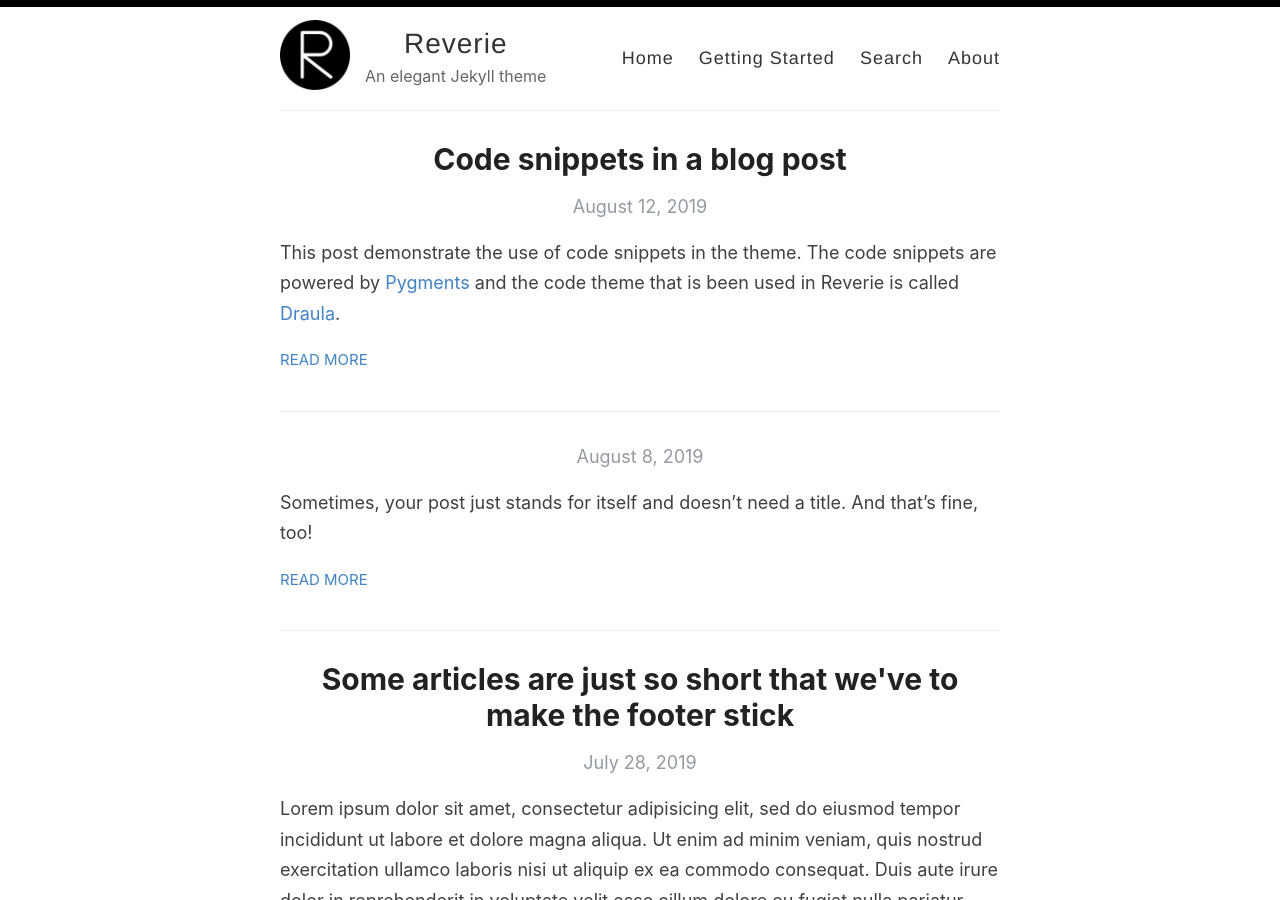
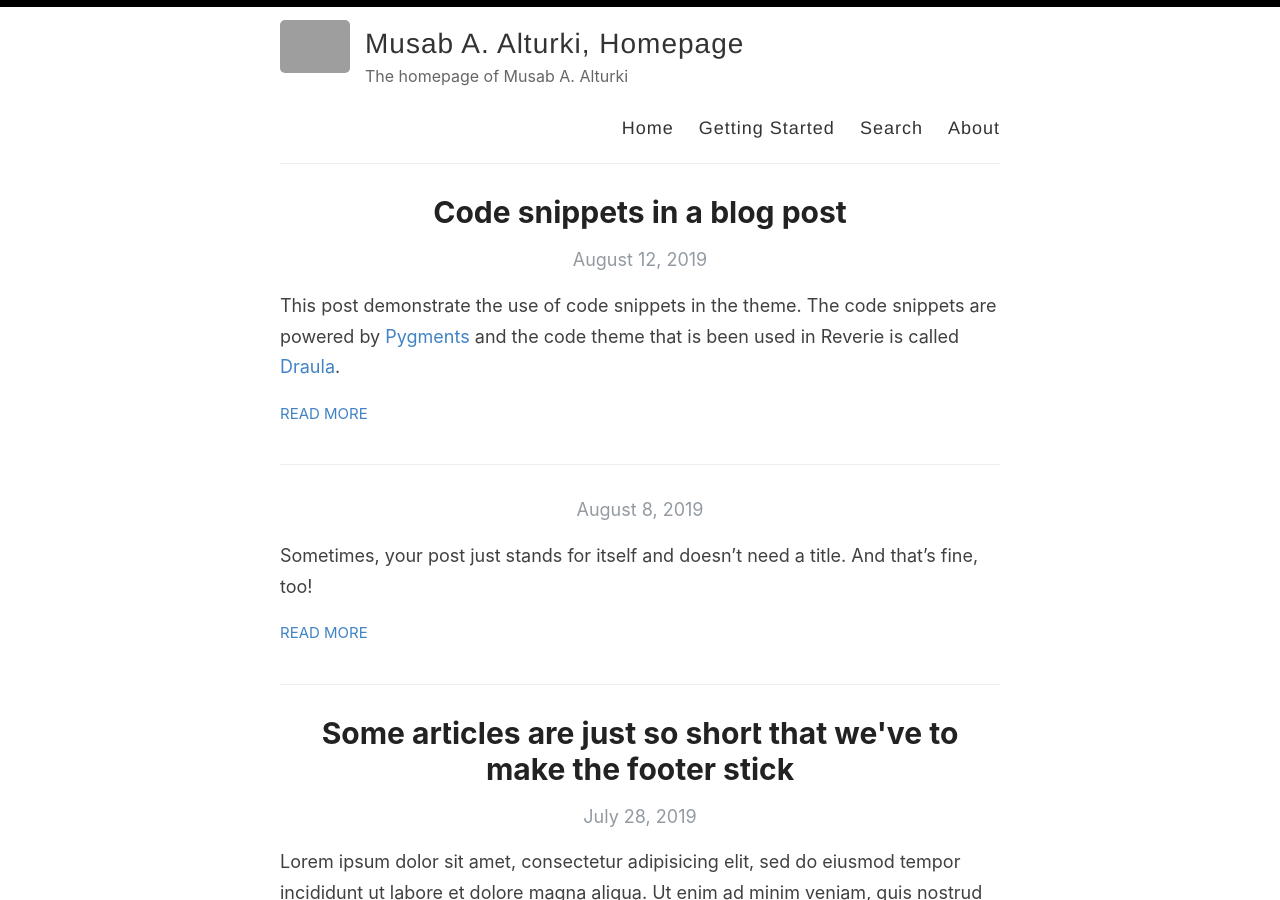
Before and after one commit to malturki/malturki-old.github.io, a Jekyll site: the page built from index.html, in a window 1280 px wide and 900 px high. Built offline with Jekyll 4.4.1, drawn with Linux system fonts in a browser that asks for light colours; the list of posts is cut into pages by our own code; grey boxes are pictures that could not be loaded.

Commit message:
Update _config.yml

```diff
--- a/_config.yml
+++ b/_config.yml
@@ -3,16 +3,16 @@
 #
 
 # Name of your site (displayed in the header)
-name: Reverie
+name: Musab A. Alturki, Homepage
 
 # Name of the author
-author: Amit Merchant
+author: Musab A. Alturki
 
 # Short bio or description (displayed in the header)
-description: An elegant Jekyll theme
+description: The homepage of Musab A. Alturki
 
 # URL of your avatar or profile pic (you could use your GitHub profile pic)
-avatar: /images/reverie.png
+avatar: /images/musab.alturki.profile.png
 
 #
 # Flags below are optional
@@ -21,15 +21,15 @@
 # Includes an icon in the footer for each username you enter
 footer-links:
   dribbble:
-  email: amit.d.merchant@gmail.com
+  email: musab.alturki@gmail.com
   facebook:
   flickr:
-  github: amitmerchant1990/reverie
+  github: malturki
   instagram:
-  linkedin:
+  linkedin: malturki
   pinterest:
   rss: rss
-  twitter: amit_merchant
+  twitter: Mus_ab
   stackoverflow:
   youtube: # channel/<your_long_string> or user/<user-name>
   googleplus: # anything in your profile username that comes after plus.google.com/
@@ -41,18 +41,18 @@
 disqus:
 
 # Enter your Google Analytics web tracking code (e.g. UA-2110908-2) to activate tracking
-google_analytics: UA-43339302-11
+google_analytics: UA-150347593-1
 
 # Your website URL (e.g. http://amitmerchant1990.github.io or http://www.amitmerchant.com)
 # Used for Sitemap.xml and your RSS feed
-url: http://www.amitmerchant.com/reverie
-enforce_ssl: https://www.amitmerchant.com/reverie
+url: http://malturki.github.io
+enforce_ssl: https://malturki.github.io
 
 # If you're hosting your site at a Project repository on GitHub pages
 # (http://yourusername.github.io/repository-name)
 # and NOT your User repository (http://yourusername.github.io)
 # then add in the baseurl here, like this: "/repository-name"
-baseurl: "/reverie"
+baseurl:
 
 #
 # !! You don't need to change any of the configuration flags below !!
```
